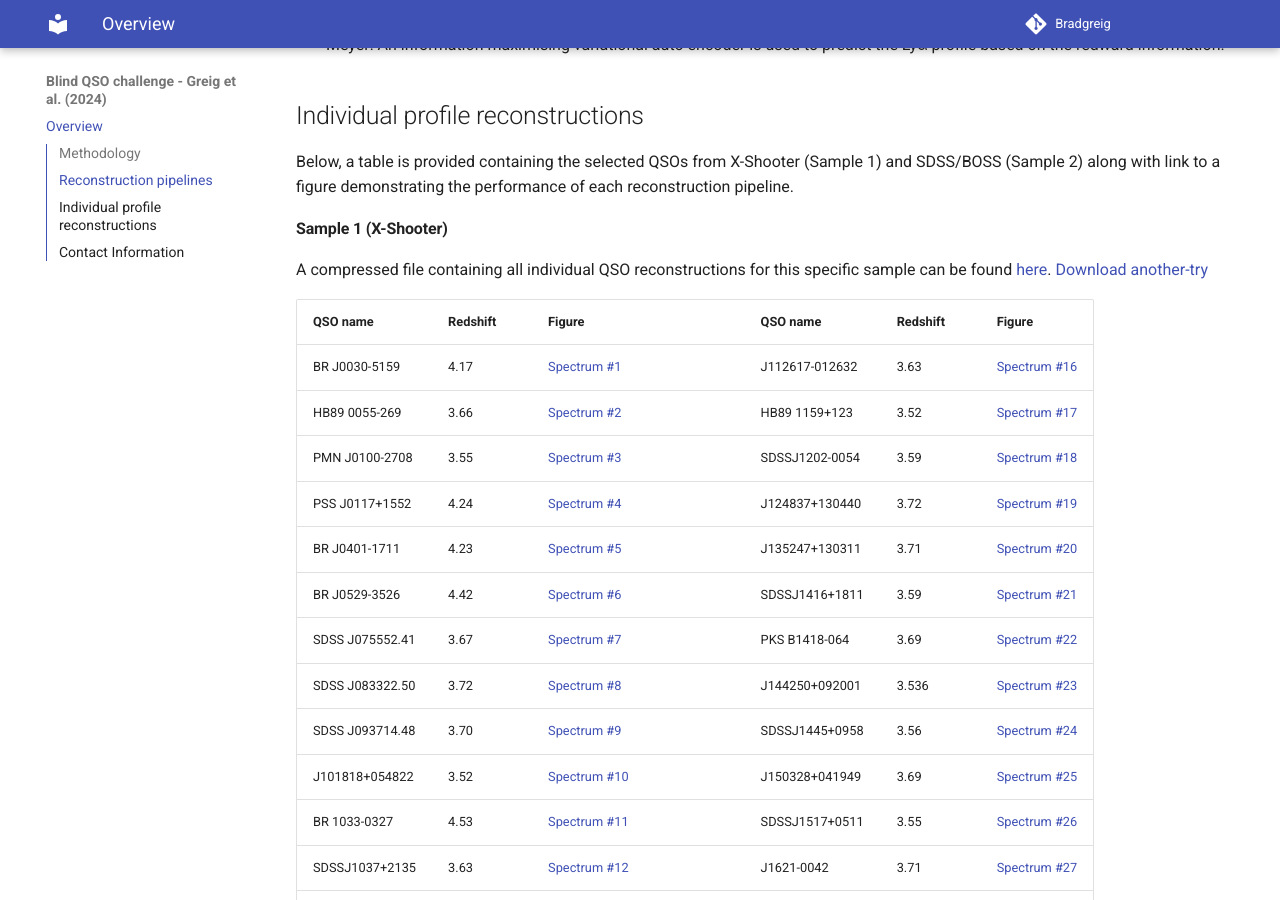
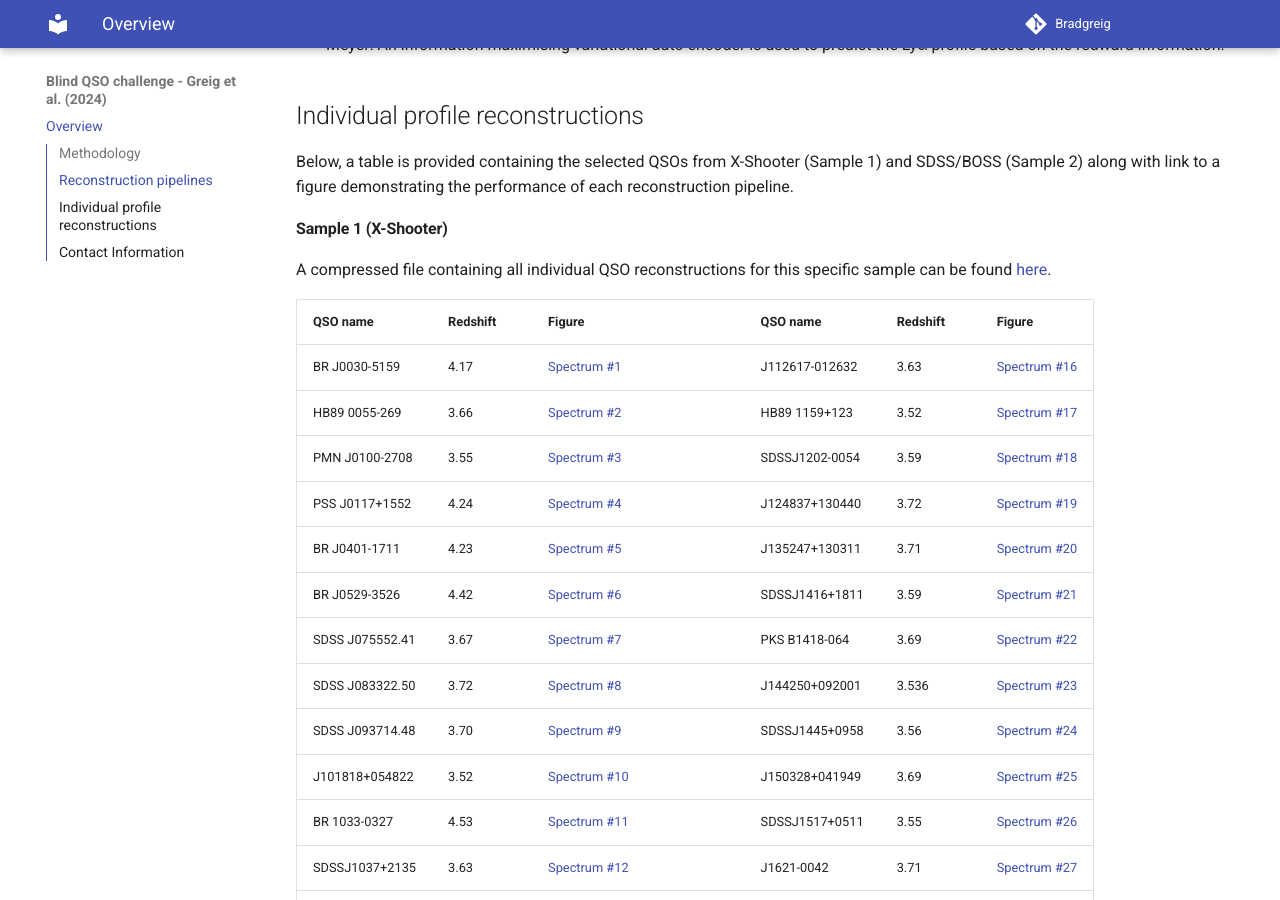
Before and after one commit to BradGreig/blind-QSO-challenge, an MkDocs documentation site: the page built from docs/index.md, in a window 1280 px wide and 900 px high, scrolled down 1131 px. Built offline with MkDocs 1.6.1 and Material for MkDocs 9.7.7, drawn with Linux system fonts in a browser that asks for light colours.

Commit message:
Update index.md

```diff
--- a/docs/index.md
+++ b/docs/index.md
@@ -33,9 +33,7 @@ Below, a table is provided containing the selected QSOs from X-Shooter (Sample 1
 
 #### Sample 1 (X-Shooter)
 
-A compressed file containing all individual QSO reconstructions for this specific sample can be found [here](https://github.com/BradGreig/blind-QSO-challenge/blob/main/data/Compressed/Dec7th_2023-Sample1.zip).
-<a href="https://github.com/BradGreig/blind-QSO-challenge/blob/main/data/Compressed/Dec7th_2023-Sample1.zip" target="_blank">Download</a>
-[another-try](https://github.com/BradGreig/blind-QSO-challenge/raw/main/data/Compressed/Dec7th_2023-Sample1.zip)
+A compressed file containing all individual QSO reconstructions for this specific sample can be found [here](https://github.com/BradGreig/blind-QSO-challenge/raw/main/data/Compressed/Dec7th_2023-Sample1.zip).
 
 
 | QSO name | Redshift | Figure | | QSO name | Redshift | Figure |
@@ -58,7 +56,7 @@ A compressed file containing all individual QSO reconstructions for this specifi
 
 #### Sample 2 (BOSS/SDSS)
 
-A compressed file containing all individual QSO reconstructions for this specific sample can be found [here](https://github.com/BradGreig/blind-QSO-challenge/blob/main/data/Compressed/Dec7th_2023-Sample1.zip).
+A compressed file containing all individual QSO reconstructions for this specific sample can be found [here](https://github.com/BradGreig/blind-QSO-challenge/raw/main/data/Compressed/Dec7th_2023-Sample1.zip).
 
 | QSO name | Redshift | Figure | | QSO name | Redshift | Figure |
 | -------- | ------- | -------- | ------- | -------- | ------- | ------- |
```
